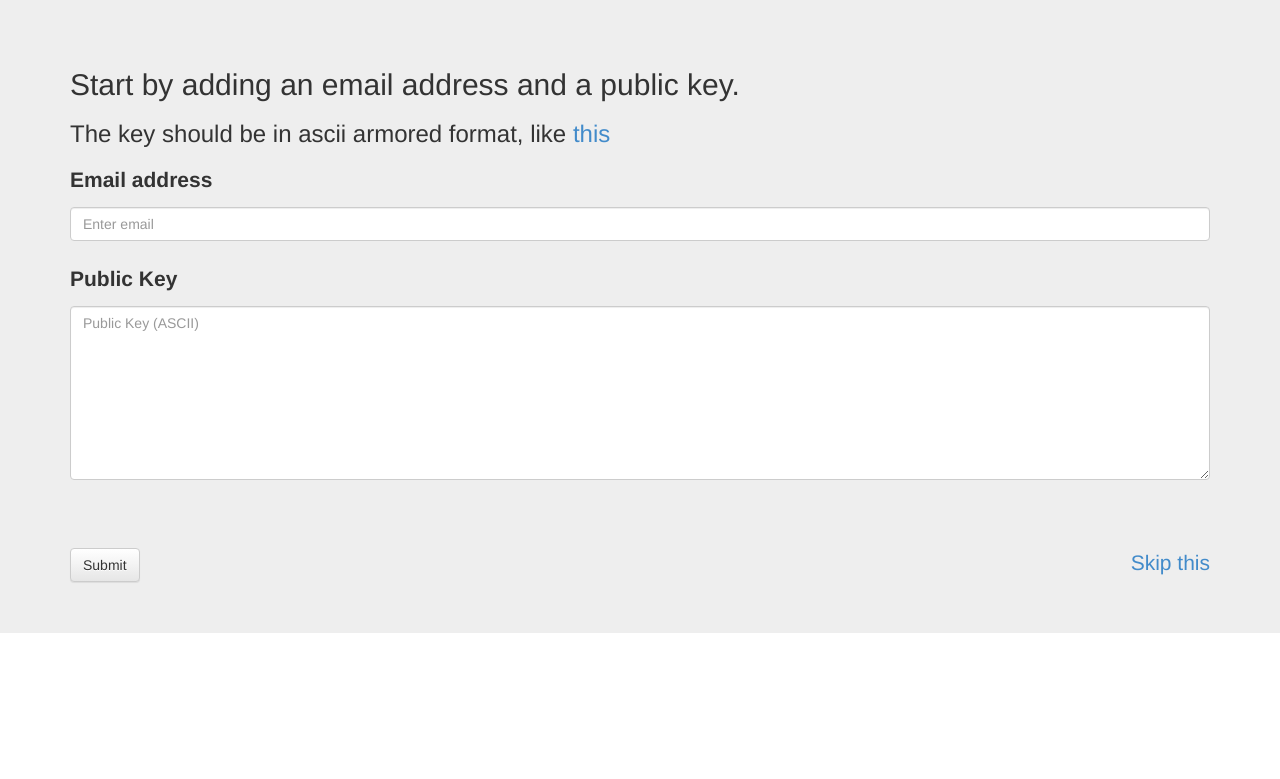
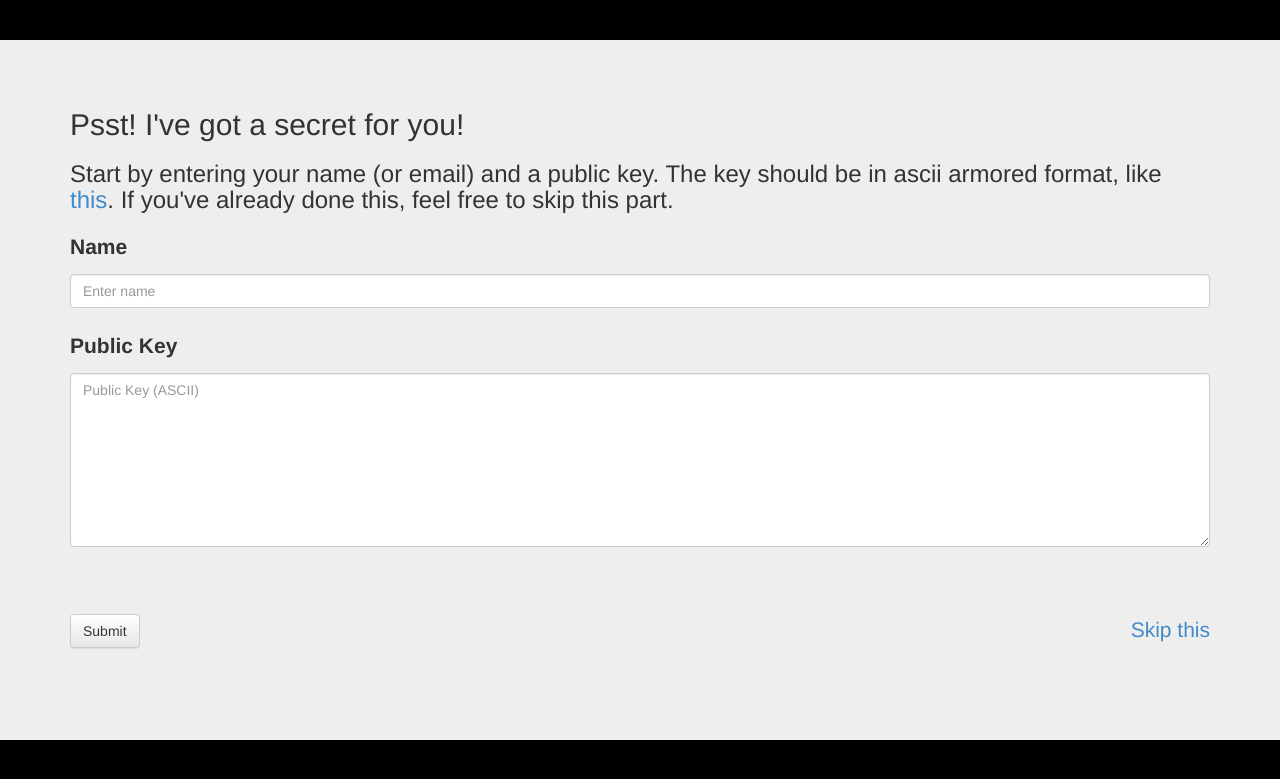
Before and after one commit to Fingel/shaftoe, a PHP site: page /example/index.html in a window 1280 px wide. Shown: the top 779 px of the page. Run offline with PHP 8.4, Linux system fonts and the light colour scheme; some libraries are stand-ins or nearby versions.

Commit message:
change to using predefined quotes, add sql schema

```diff
--- a/example/css/main.css
+++ b/example/css/main.css
@@ -3,3 +3,13 @@
 /* ==========================================================================
    Author's custom styles
    ========================================================================== */
+
+body{
+    margin-top: 40px;
+    height: 100%;
+    background: #000;
+}
+
+.jumbotron{
+    height: 700px;
+}
--- a/example/index.html
+++ b/example/index.html
@@ -23,11 +23,11 @@
       <div class="container">
       <!--FIRST FORM -->
        <form id="addkey" role="form">
-       <h2>Start by adding an email address and a public key.</h2>
-       <h3>The key should be in ascii armored format, like <a href="http://www.pedaldrivenprogramming.com/wp-content/uploads/2009/11/pubkey1.txt">this</a></h3>
+       <h2>Psst! I've got a secret for you!</h2>
+       <h3>Start by entering your name (or email) and a public key. The key should be in ascii armored format, like <a href="http://www.pedaldrivenprogramming.com/wp-content/uploads/2009/11/pubkey1.txt">this</a>. If you've already done this, feel free to skip this part.</h3>
           <div class="form-group">
-            <label for="email">Email address</label>
-            <input type="email" class="form-control" id="email" placeholder="Enter email" required>
+            <label for="email">Name</label>
+            <input type="email" class="form-control" id="email" placeholder="Enter name" required>
           </div>
           <div class="form-group">
             <label for="publickey">Public Key</label>
@@ -40,18 +40,14 @@
 
         <!--SECOND FORM -->
         <form id="encrypt" role="form" style="display:none">
-        <h2 class="skiphide">Great, the key associated with <span id="theemail"> </span> has been saved</h2>
-        <h3>Type in a secret love letter and have it encrypted using the key associated with the email below</h3>
-          <div class="form-group">
-            <label for="email2">Email address</label>
+        <h2 class="skiphide">Great, the key associated with <span id="theemail"> </span> has been saved.</h2>
+        <h3>Click the button below to get your secret.</h3>
+          <div class="form-group addedhide">
+            <label for="email2">Name</label>
             <input type="email" name="email2" class="form-control" id="email2" placeholder="Enter email" required>
           </div>
-          <div class="form-group">
-            <label for="message">Message</label>
-            <textarea class="form-control" rows="3" id="message" placeholder="Message (keep it simple)" required></textarea>
-          </div>
           <span class="error"></span><br/>
-          <button type="button" id="submitencrypt" class="btn btn-default">Submit</button>
+          <button type="button" id="submitencrypt" class="btn btn-lg btn-primary">Tell me a secret!</button>
           <span class="pull-right"><a href="#" id="back">Back</a></span>
         </form>
 
@@ -68,6 +64,7 @@
         <script src="js/vendor/bootstrap.min.js"></script>
 
         <script src="js/main.js"></script>
+        <script src="quotes.json"></script>
         <script type="text/javascript">
         $("#submitadd").click(function(){
             $("body > .error").html("")
@@ -80,6 +77,9 @@
                     $("#email2").val($("#email").val())
                     $("#theemail").html($("#email").val())
                     $("#encrypt").show();
+                    $(".addedhide").hide();
+                    $(".skiphide").show()
+                    clearErrors();
                 }else{
                     $("#addkey div").addClass("has-error")
                     $("#addkey > .error").html(data.msg)
@@ -90,13 +90,15 @@
         $("#submitencrypt").click(function(){
             $("body > .error").html("")
             email = $("#email2").val()
-            message = $("#message").val()
-            $.post('/web/encrypt', {email : email, message: message}, function(data){
+            randomint = Math.floor(Math.random()*(quotes.length-1))
+            quote = quotes[randomint]
+            $.post('/web/encrypt', {email : email, message: quote}, function(data){
                 console.log(data)
                 if(data.success){
                     $("#encrypt").hide();
                     $("#ciphertext > span").html("<pre>" + data.msg + "</pre>")
                     $("#ciphertext").show()
+                    clearErrors()
                 }else{
                     $("#encrypt div").addClass("has-error")
                     $("#encrypt > .error").html(data.msg)
@@ -107,12 +109,18 @@
         $("#skip").click(function(){
             $("#addkey").hide();
             $("#encrypt").show();
-            $(".skiphide")
+            $(".skiphide").hide();
+            $(".addedhide").show();
+            clearErrors();
         })
         $("#back").click(function(){
             $("#addkey").show();
             $("#encrypt").hide();
+            clearErrors();
         })
+        function clearErrors(){
+            $(".error").html("");
+        }
         </script>
     </body>
 </html>
--- /dev/null
+++ b/example/quotes.json
@@ -0,0 +1,25 @@
+quotes = [
+"Security is, I would say, our top priority because for all the exciting things you will be able to do with computers - organizing your lives, staying in touch with people, being creative - if we don't solve these security problems, then people will hold back. -Bill Gates",
+"I do not fear computers. I fear the lack of them. -Isaac Asimov",
+"The Net interprets censorship as damage and routes around it - John Gilmore",
+"I have as much privacy as a goldfish in a bowl. -Princess Margaret",
+"For a people who are free, and who mean to remain so, a well-organized and armed militia is their best security. -Thomas Jefferson",
+"Children should be educated and instructed in the principles of freedom. - John Adams",
+"Sometimes it is said that man cannot be trusted with the government of himself. Can he, then, be trusted with the government of others? - Thomas Jefferson",
+"The Constitution is not an instrument for the government to restrain the people, it is a instrument for the people to restrain the government... - Patrick Henry",
+"They who can give up essential liberty to obtain a little temporary safety, deserve neither liberty nor safety. -Benjamin Franklin",
+"Government is not reason; it is not eloquence. It is force. And force, like fire, is a dangerous servant and a fearful master. - George Washington",
+"The jaws of power are always open to devour, and her arm is always stretched out, if possible, to destroy the freedom of thinking, speaking, and writing.- John Adams",
+"Remember, democracy never lasts long. It soon wastes, exhausts, and murders itself. - John Adams",
+"If debugging is the process of removing software bugs, then programming must be the process of putting them in. - Edsger Dijkstra",
+"Should array indices start at 0 or 1? My compromise of 0.5 was rejected without, I thought, proper consideration. - Stan Kelly-Bootle",
+"Linux is only free if your time has no value. -Jamie Zawinski",
+"Programming can be fun, so can cryptography; however they should not be combined. - Kreitzberg and Shneiderman",
+"Don't Panic. -Douglas Adams",
+"I'd far rather be happy than right any day. -Douglas Adams",
+"Forty-two, said Deep Thought, with infinite majesty and calm. -Douglas Adams",
+"The best way to know someone is to have a conversation with them. -Neal Stephenson",
+"Show some fucking adaptability! -Neal Stephenson",
+"Shaftoe doesn't have to think very long. The memories are still as fresh as last night's eleventh nighmare: ten plucky Nips in Suicide Charge! - Neal Stephenson",
+"But if we're online, the whole world is local Randy says. -Neal Stephenson",
+]
```
Also changed, not shown: app/app.php (+9 -2 lines), schema.sql (added, +7 -0 lines).
